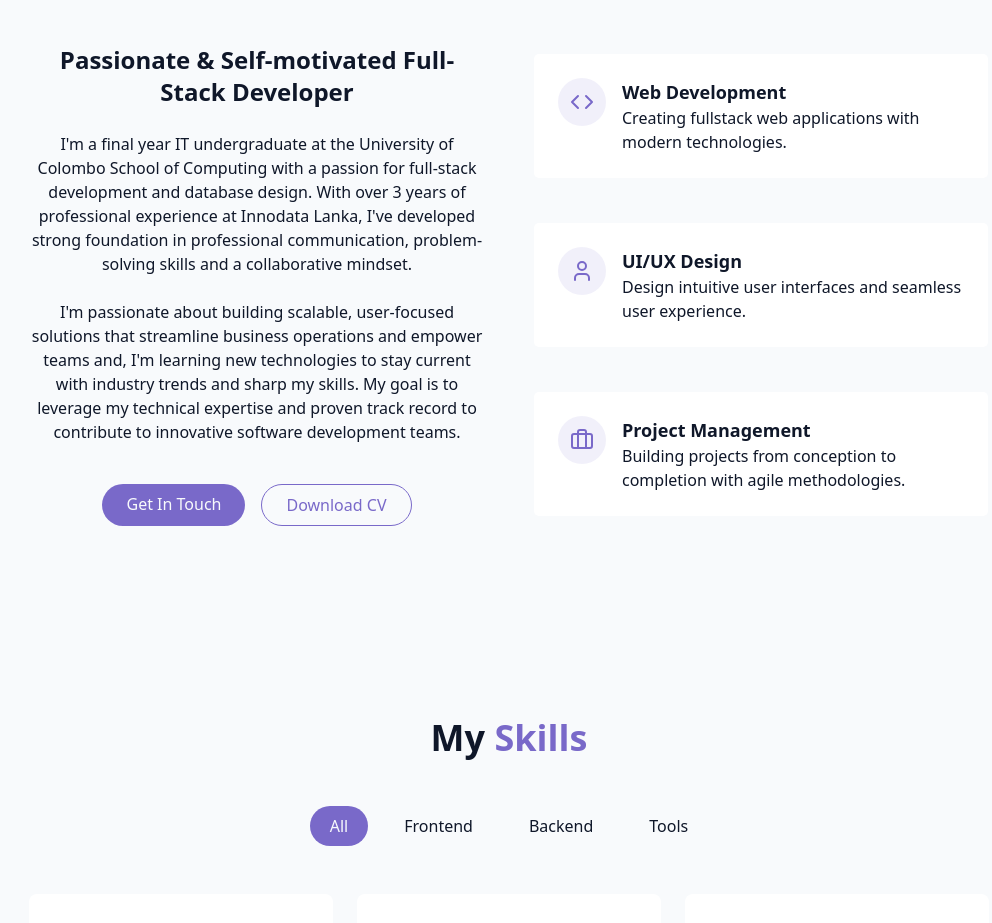
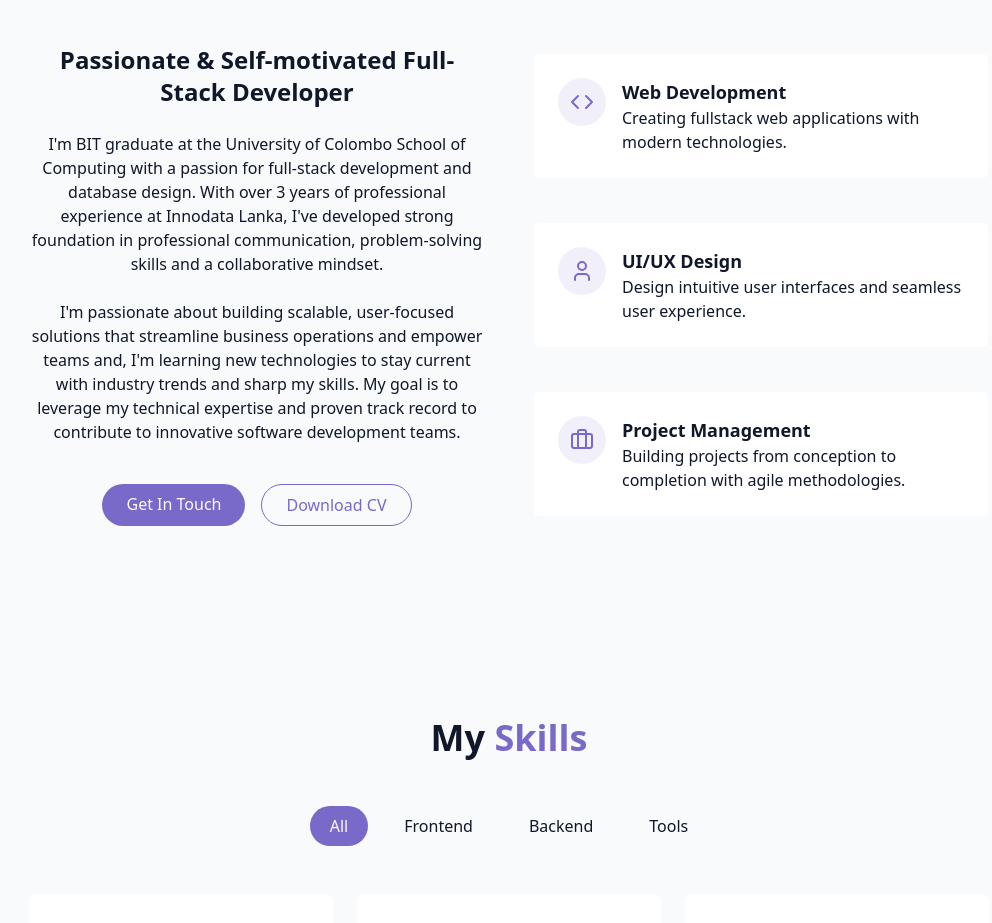
Before and after one commit to amali-b/my-portfolio, a React (Vite) app: page / in a window 1280 px wide. Shown: the part 940-1863 px from the top of the page, without its empty margins (131-1123 px from the left). Built offline with nearby package versions, Linux system fonts and the light colour scheme.

Commit message:
change in intro

```diff
--- a/src/components/AboutSection.jsx
+++ b/src/components/AboutSection.jsx
@@ -15,11 +15,11 @@ export const AboutSection = () => {
               Passionate & Self-motivated Full-Stack Developer
             </h3>
             <p className="text-muted-foreground">
-              I'm a final year IT undergraduate at the University of Colombo
-              School of Computing with a passion for full-stack development and
-              database design. With over 3 years of professional experience at
-              Innodata Lanka, I've developed strong foundation in professional
-              communication, problem-solving skills and a collaborative mindset.
+              I'm BIT graduate at the University of Colombo School of Computing
+              with a passion for full-stack development and database design.
+              With over 3 years of professional experience at Innodata Lanka,
+              I've developed strong foundation in professional communication,
+              problem-solving skills and a collaborative mindset.
             </p>
             <p className="text-muted-foreground">
               I'm passionate about building scalable, user-focused solutions
```
